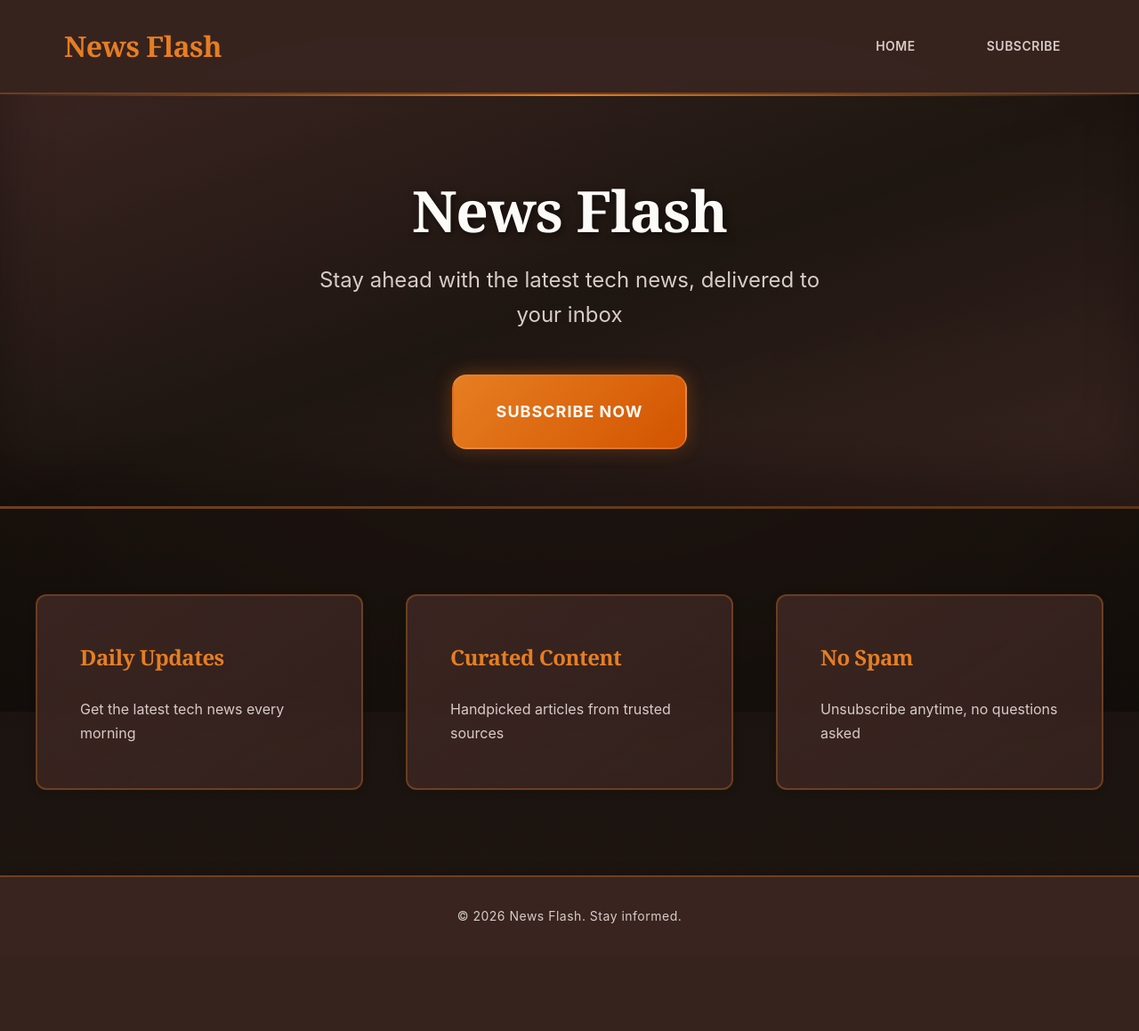
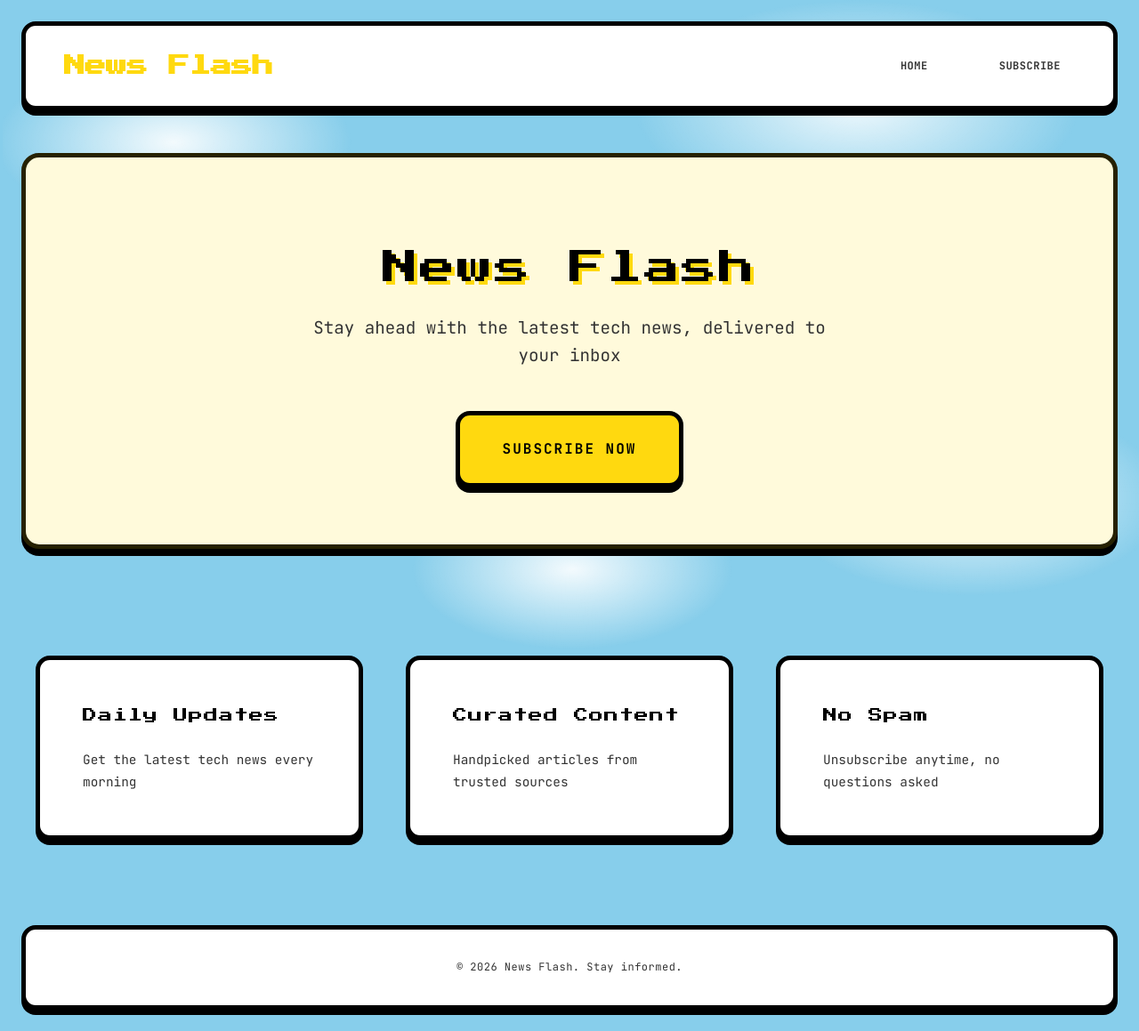
Before and after one commit to itsimonfredlingjack/grupp-ett-github, a Flask app: page / in a window 1280 px wide. Shown: the whole page at 89% size. Before the commit the page ends 1038 px from the top, so only its background shows below. Run offline with Flask 3, Linux system fonts and the light colour scheme.

Commit message:
GE-60: Implement Simpson 2 theme - Simpsons Sky/Retro-tech reskin
Applied Simpson 2 cartoon theme across News Flash application:
- Sky blue background (#87CEEB) with animated white clouds
- Simpsons yellow (#FFD90F) accent color for active states
- White panels with thick 5px black borders (cartoon style)
- Pixel-art headers (Press Start 2P font)
- Monospace body text (JetBrains Mono)
- Sharp drop shadows (no blur) for flat design aesthetic
- Rounded corners with bold outlines for comic book look

Test coverage:
- Added comprehensive Simpson 2 theme test suite
- Updated theme-agnostic tests
- Deprecated Beer theme tests (replaced by Simpson 2)
- All theme tests passing (22/22)
- Linting clean (ruff)

Co-Authored-By: Claude Sonnet 4.5 <noreply@anthropic.com>

```diff
--- a/src/sejfa/newsflash/presentation/static/css/style.css
+++ b/src/sejfa/newsflash/presentation/static/css/style.css
@@ -1,30 +1,30 @@
-/* News Flash - Beer2 Theme: Full Redesign */
+/* News Flash - Simpson 2 Theme: Simpsons Sky/Retro-tech */
 
 :root {
-    /* Colors */
-    --bg-dark: #1e1611;
-    --bg-card: #3e2723;
-    --accent-primary: #e67e22;
-    --accent-secondary: #d35400;
-    --accent-glow: rgba(230, 126, 34, 0.15);
-    --text-primary: #fdfbf7;
-    --text-secondary: #d7ccc8;
-    --border-color: rgba(230, 126, 34, 0.3);
-    --focus-color: #f1c40f;
+    /* Colors - Simpson 2 Theme */
+    --bg-primary: #87ceeb;  /* Sky blue background */
+    --panel-bg: #ffffff;    /* White panels */
+    --accent-primary: #ffd90f;  /* Simpsons yellow */
+    --accent-secondary: #ffae00;  /* Darker yellow for gradients */
+    --accent-glow: rgba(255, 217, 15, 0.3);
+    --text-primary: #000000;  /* Black text */
+    --text-secondary: #333333;  /* Dark gray */
+    --border-color: #000000;  /* Solid black borders */
+    --focus-color: #ffd90f;  /* Yellow focus */
     --success-color: #4caf50;
     --error-color: #ef5350;
 
-    /* Typography Scale */
-    --font-heading: Georgia, 'Times New Roman', serif;
-    --font-body: -apple-system, BlinkMacSystemFont, 'Segoe UI', Roboto, sans-serif;
-    --scale-xs: 0.75rem;
-    --scale-sm: 0.875rem;
-    --scale-base: 1rem;
-    --scale-lg: 1.125rem;
-    --scale-xl: 1.5rem;
-    --scale-2xl: 2rem;
-    --scale-3xl: 3rem;
-    --scale-4xl: 4rem;
+    /* Typography - Pixel/Retro Style */
+    --font-heading: 'Press Start 2P', cursive;  /* Pixel-art font */
+    --font-body: 'JetBrains Mono', monospace;  /* Terminal font */
+    --scale-xs: 0.6rem;
+    --scale-sm: 0.75rem;
+    --scale-base: 0.9rem;
+    --scale-lg: 1rem;
+    --scale-xl: 1.2rem;
+    --scale-2xl: 1.5rem;
+    --scale-3xl: 2rem;
+    --scale-4xl: 2.5rem;
 
     /* Spacing System */
     --space-xs: 0.5rem;
@@ -35,13 +35,14 @@
     --space-2xl: 4rem;
     --space-3xl: 6rem;
 
-    /* Surface System */
-    --radius-sm: 6px;
-    --radius-md: 12px;
-    --radius-lg: 16px;
-    --shadow-sm: 0 2px 8px rgba(0, 0, 0, 0.15);
-    --shadow-md: 0 4px 16px rgba(0, 0, 0, 0.25);
-    --shadow-lg: 0 8px 32px rgba(0, 0, 0, 0.35);
+    /* Surface System - Cartoon Style */
+    --border-width: 5px;  /* Thick black borders */
+    --radius-sm: 12px;
+    --radius-md: 16px;
+    --radius-lg: 20px;
+    --shadow-sm: 0 4px 0 #000;  /* Sharp shadow (no blur) */
+    --shadow-md: 0 6px 0 #000;  /* Sharp shadow */
+    --shadow-lg: 0 8px 0 #000;  /* Sharp shadow */
 }
 
 * {
@@ -53,12 +54,7 @@
 body {
     font-family: var(--font-body);
     font-size: var(--scale-base);
-    background: linear-gradient(
-        180deg,
-        var(--bg-dark) 0%,
-        #251a14 50%,
-        var(--bg-dark) 100%
-    );
+    background: var(--bg-primary);  /* Sky blue */
     background-attachment: fixed;
     color: var(--text-primary);
     line-height: 1.75;
@@ -75,22 +71,32 @@ body::before {
     left: 0;
     right: 0;
     bottom: 0;
-    background: radial-gradient(
-        ellipse at center,
-        transparent 0%,
-        rgba(0, 0, 0, 0.3) 100%
-    );
+    background-image:
+        radial-gradient(ellipse 200px 100px at 15% 20%, rgba(255, 255, 255, 0.9), transparent),
+        radial-gradient(ellipse 250px 120px at 75% 15%, rgba(255, 255, 255, 0.85), transparent),
+        radial-gradient(ellipse 180px 90px at 50% 80%, rgba(255, 255, 255, 0.9), transparent),
+        radial-gradient(ellipse 220px 110px at 85% 70%, rgba(255, 255, 255, 0.88), transparent),
+        radial-gradient(ellipse 160px 80px at 25% 60%, rgba(255, 255, 255, 0.92), transparent);
     pointer-events: none;
-    z-index: -1;
+    z-index: 0;
+    animation: cloudFloat 60s ease-in-out infinite;
+}
+
+@keyframes cloudFloat {
+    0%, 100% { transform: translateX(0); }
+    50% { transform: translateX(30px); }
 }
 
 /* Header */
 .header {
-    background: rgba(62, 39, 35, 0.85);
-    backdrop-filter: blur(10px);
-    border-bottom: 2px solid var(--border-color);
+    background: var(--panel-bg);
+    border: 5px solid var(--border-color);
+    border-radius: var(--radius-md);
+    margin: var(--space-md);
     padding: var(--space-md) 0;
-    box-shadow: 0 2px 12px rgba(0, 0, 0, 0.2);
+    box-shadow: var(--shadow-md);
+    position: relative;
+    z-index: 10;
 }
 
 .header__container {
@@ -160,33 +166,29 @@ body::before {
 
 /* Hero Section */
 .hero {
-    background: linear-gradient(
-        160deg,
-        rgba(62, 39, 35, 0.9) 0%,
-        rgba(30, 22, 17, 0.95) 50%,
-        rgba(62, 39, 35, 0.85) 100%
-    );
+    background: var(--panel-bg);
+    border: 5px solid var(--border-color);
+    border-radius: var(--radius-lg);
+    margin: var(--space-md);
     padding: var(--space-3xl) var(--space-lg);
     padding-bottom: var(--space-2xl);
     text-align: center;
-    border-bottom: 3px solid var(--border-color);
-    box-shadow: inset 0 -40px 60px rgba(0, 0, 0, 0.3);
+    box-shadow: var(--shadow-lg);
     position: relative;
+    z-index: 1;
 }
 
 .hero::before {
     content: '';
     position: absolute;
-    top: 0;
-    left: 0;
-    right: 0;
-    height: 2px;
-    background: linear-gradient(
-        90deg,
-        transparent 0%,
-        var(--accent-primary) 50%,
-        transparent 100%
-    );
+    top: -5px;
+    left: -5px;
+    right: -5px;
+    bottom: -5px;
+    background: var(--accent-primary);
+    border-radius: var(--radius-lg);
+    z-index: -1;
+    opacity: 0.15;
 }
 
 .hero__container {
@@ -197,12 +199,12 @@ body::before {
 .hero__heading {
     font-family: var(--font-heading);
     font-size: var(--scale-4xl);
-    font-weight: 700;
-    line-height: 1.1;
+    font-weight: 400;
+    line-height: 1.4;
     margin-bottom: var(--space-md);
     color: var(--text-primary);
-    text-shadow: 2px 2px 8px rgba(0, 0, 0, 0.6);
-    letter-spacing: -1px;
+    text-shadow: 4px 4px 0 var(--accent-primary);
+    letter-spacing: 2px;
 }
 
 .hero__subtitle {
@@ -215,57 +217,34 @@ body::before {
     margin-right: auto;
 }
 
-/* CTA Button - Distinct Component */
+/* CTA Button - Cartoon Style */
 .hero__button {
     display: inline-flex;
     align-items: center;
     justify-content: center;
-    background: linear-gradient(
-        135deg,
-        var(--accent-primary) 0%,
-        var(--accent-secondary) 100%
-    );
+    background: var(--accent-primary);
     color: var(--text-primary);
     padding: var(--space-md) var(--space-xl);
     text-decoration: none;
-    border-radius: var(--radius-lg);
+    border-radius: var(--radius-md);
     font-size: var(--scale-lg);
     font-weight: 700;
-    letter-spacing: 1px;
+    letter-spacing: 2px;
     text-transform: uppercase;
-    box-shadow: var(--shadow-md), 0 0 20px rgba(230, 126, 34, 0.4);
-    border: 2px solid rgba(255, 255, 255, 0.1);
-    transition: all 0.4s cubic-bezier(0.34, 1.56, 0.64, 1);
+    box-shadow: var(--shadow-md);
+    border: 5px solid var(--border-color);
+    transition: all 0.2s ease;
     position: relative;
-    overflow: hidden;
-}
-
-.hero__button::before {
-    content: '';
-    position: absolute;
-    top: 50%;
-    left: 50%;
-    width: 0;
-    height: 0;
-    background: rgba(255, 255, 255, 0.15);
-    border-radius: 50%;
-    transform: translate(-50%, -50%);
-    transition: width 0.6s, height 0.6s;
-}
-
-.hero__button:hover::before {
-    width: 300px;
-    height: 300px;
 }
 
 .hero__button:hover {
-    transform: translateY(-4px) scale(1.02);
-    box-shadow: var(--shadow-lg), 0 0 30px rgba(230, 126, 34, 0.6);
-    border-color: rgba(255, 255, 255, 0.2);
+    transform: translateY(-2px);
+    box-shadow: 0 10px 0 #000;
 }
 
 .hero__button:active {
-    transform: translateY(-2px) scale(0.98);
+    transform: translateY(2px);
+    box-shadow: 0 4px 0 #000;
 }
 
 .hero__button:focus {
@@ -276,7 +255,6 @@ body::before {
 /* Features Section */
 .features {
     padding: var(--space-3xl) var(--space-lg);
-    background: rgba(0, 0, 0, 0.1);
 }
 
 .features__container {
@@ -285,59 +263,31 @@ body::before {
     display: grid;
     grid-template-columns: repeat(auto-fit, minmax(280px, 1fr));
     gap: var(--space-xl);
+    position: relative;
+    z-index: 1;
 }
 
 .features__card {
-    background: linear-gradient(
-        145deg,
-        rgba(62, 39, 35, 0.9) 0%,
-        rgba(62, 39, 35, 0.7) 100%
-    );
-    backdrop-filter: blur(10px);
+    background: var(--panel-bg);
     padding: var(--space-xl);
     border-radius: var(--radius-md);
-    border: 2px solid var(--border-color);
-    box-shadow: var(--shadow-sm);
-    transition: all 0.4s cubic-bezier(0.34, 1.56, 0.64, 1);
-    position: relative;
-    overflow: hidden;
-}
-
-.features__card::before {
-    content: '';
-    position: absolute;
-    top: -2px;
-    left: -2px;
-    right: -2px;
-    bottom: -2px;
-    background: linear-gradient(
-        135deg,
-        var(--accent-primary),
-        var(--accent-secondary)
-    );
-    border-radius: var(--radius-md);
-    opacity: 0;
-    transition: opacity 0.4s;
-    z-index: -1;
+    border: 5px solid var(--border-color);
+    box-shadow: var(--shadow-md);
+    transition: all 0.2s ease;
 }
 
 .features__card:hover {
-    transform: translateY(-8px) scale(1.02);
-    box-shadow: var(--shadow-md);
-    border-color: var(--accent-primary);
-}
-
-.features__card:hover::before {
-    opacity: 0.3;
+    transform: translateY(-4px);
+    box-shadow: 0 10px 0 #000;
 }
 
 .features__title {
     font-family: var(--font-heading);
-    font-size: var(--scale-xl);
-    font-weight: 600;
-    color: var(--accent-primary);
+    font-size: var(--scale-lg);
+    font-weight: 400;
+    color: var(--text-primary);
     margin-bottom: var(--space-md);
-    letter-spacing: -0.5px;
+    letter-spacing: 1px;
 }
 
 .features__text {
@@ -623,12 +510,13 @@ body::before {
 
 /* Footer */
 .footer {
-    background: rgba(62, 39, 35, 0.85);
-    backdrop-filter: blur(10px);
-    border-top: 2px solid var(--border-color);
+    background: var(--panel-bg);
+    border: 5px solid var(--border-color);
+    border-radius: var(--radius-md);
+    margin: var(--space-md);
     padding: var(--space-lg) 0;
     margin-top: auto;
-    box-shadow: 0 -2px 12px rgba(0, 0, 0, 0.2);
+    box-shadow: var(--shadow-md);
 }
 
 .footer__container {
--- a/src/sejfa/newsflash/presentation/templates/base.html
+++ b/src/sejfa/newsflash/presentation/templates/base.html
@@ -4,6 +4,7 @@
     <meta charset="UTF-8">
     <meta name="viewport" content="width=device-width, initial-scale=1.0">
     <title>{% block title %}News Flash{% endblock %}</title>
+    <link href="https://fonts.googleapis.com/css2?family=Press+Start+2P&family=JetBrains+Mono:wght@300;400;700&display=swap" rel="stylesheet">
     <link rel="stylesheet" href="{{ url_for('newsflash.static', filename='css/style.css') }}">
     {% block extra_css %}{% endblock %}
 </head>
```
Also changed, not shown: other parts of src/sejfa/newsflash/presentation/static/css/style.css (+57 -141 lines), CURRENT_TASK.md (+60 -117 lines), tests/newsflash/test_color_scheme.py (+86 -3 lines).
